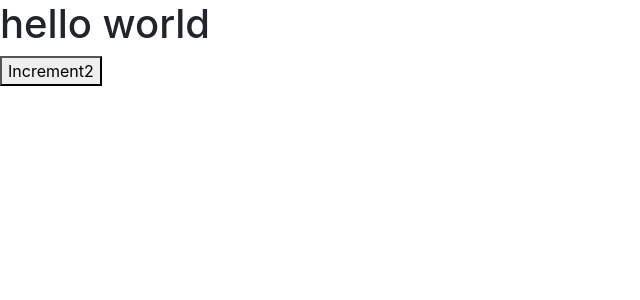
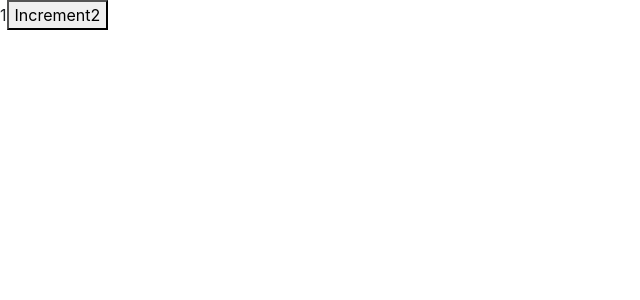
Before and after one commit to msinta/react-2, a React (Create React App) app: page / in a window 1280 px wide. Shown: the top 300 px of the page, without its empty margins (0-640 px from the left). Built offline with nearby package versions, Linux system fonts and the light colour scheme.

Commit message:
component setup

```diff
--- a/src/components/counter.jsx
+++ b/src/components/counter.jsx
@@ -1,13 +1,21 @@
 import React, { Component } from "react";
 
 class Counter extends Component {
+  state = {
+    count: 1
+  };
   render() {
     return (
-      <div>
-        <h1>hello world</h1>
+      <React.Fragment>
+        <span>{this.formatCount()}</span>
         <button>Increment2</button>
-      </div>
+      </React.Fragment>
     );
+  }
+
+  formatCount() {
+    const {count} = this.state
+    return count === 0 ? 'Zero' : count;
   }
 }
 
```
